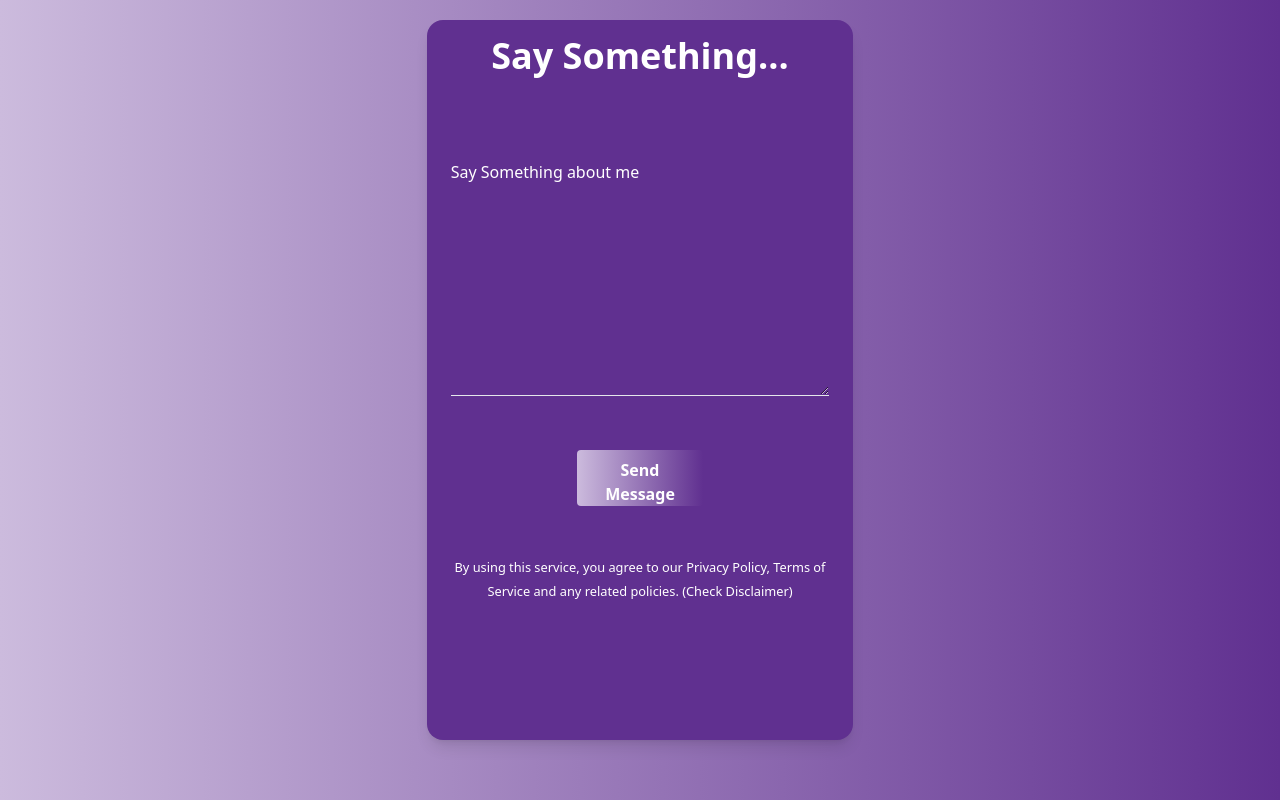
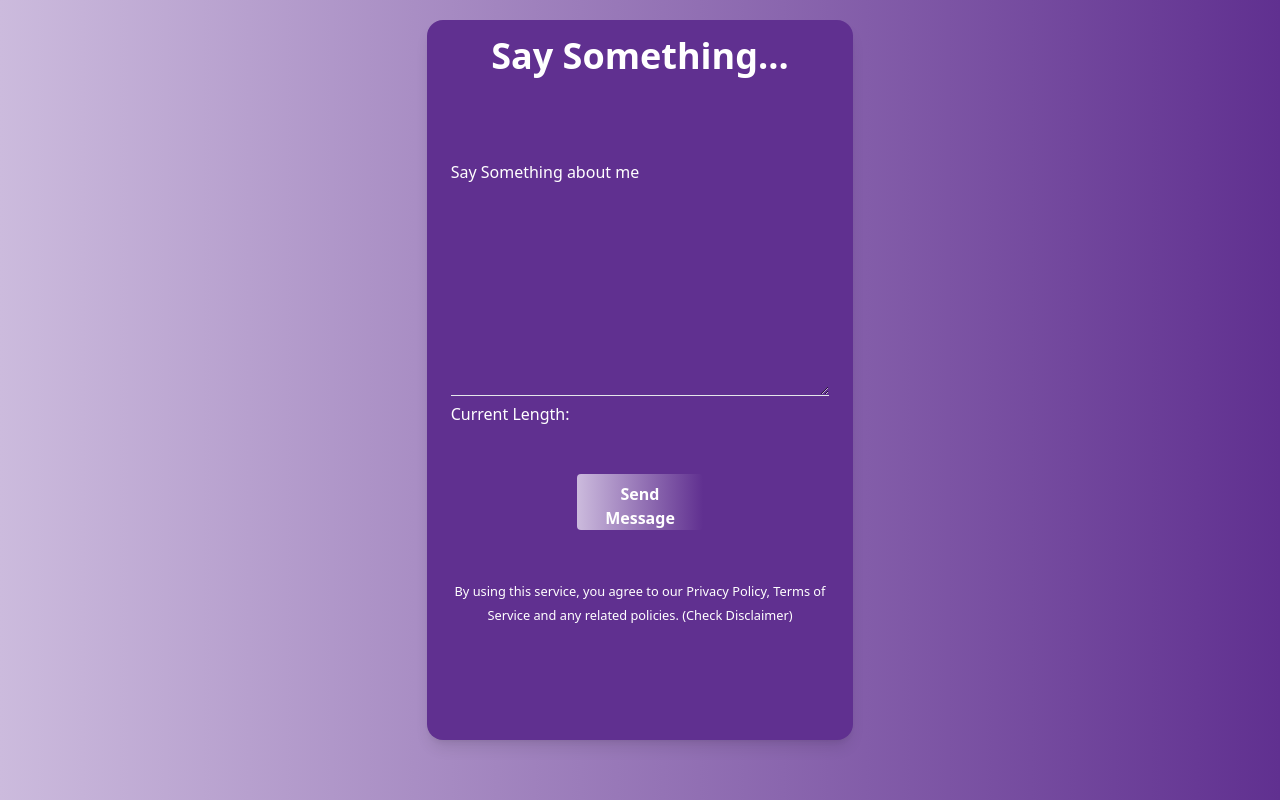
Before and after one commit to Agboola12/Anonymous-Message-Frontend, a React (Create React App) app: page /message/1 in a window 1280 px wide. Built offline with nearby package versions, Linux system fonts and the light colour scheme.

Commit message:
working on the functionality

```diff
--- a/src/User/Message.js
+++ b/src/User/Message.js
@@ -11,9 +11,11 @@ import 'react-toastify/dist/ReactToastify.css';
 const Message = () => {
   const { id } = useParams();
 
-  const message = useRef();
+  const message = useRef(null);
   const navigate = useNavigate();
   const [isLoading, setIsLoading] = useState(false);
+
+
 
 
 
@@ -59,7 +61,8 @@ const Message = () => {
                 <textarea
                   id='message'
                   name='message'
-                  type='message'
+                  type='text'
+                  maxLength={10}
                   required
                   ref={message}
                   className='w-full h-[30vh] border-b border-primary-300 py-1 focus:border-b-2 focus:border-primary-700 transition-colors focus:outline-none peer bg-inherit'
@@ -70,6 +73,7 @@ const Message = () => {
                 >
                   Say Something about me
                 </label>
+                <p>Current Length: {message.length}</p>
               </div>
 
             </div>
--- a/src/User/Register.js
+++ b/src/User/Register.js
@@ -115,7 +115,7 @@ const Register = () => {
             <div className='mt-8 text-center'>
               <button
                 disabled={isLoading}
-              onClick={handleSubmit}
+                onClick={handleSubmit}
                 className='bg-gradient-to-r from-secondary to-primary w-full sm:w-2/3 md:w-1/2 lg:w-3/4 xl:w-1/3 h-14 text-white font-bold py-2 px-4 rounded text-center'
               >
                 <b>{isLoading ? 'Signing Up...' : 'Register'}</b>
```
Also changed, not shown: src/User/UserMessage.js (+1 -10 lines).
